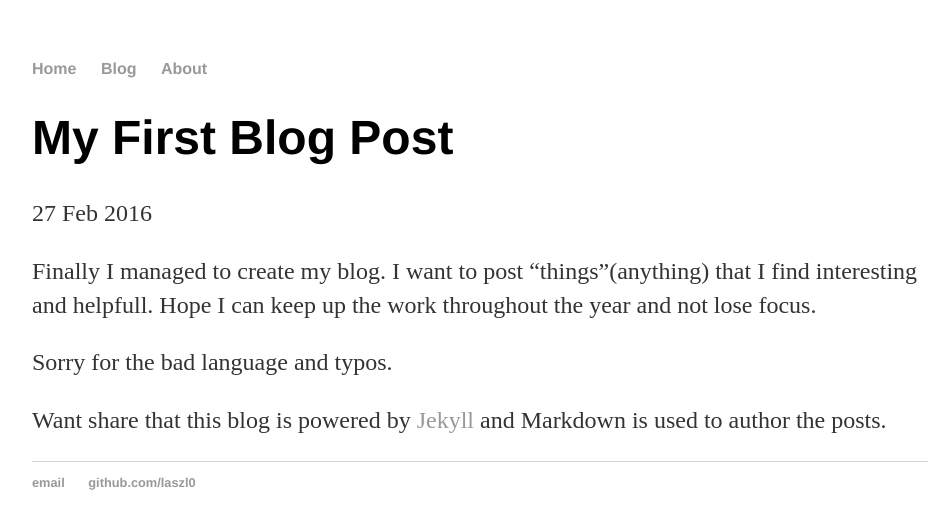
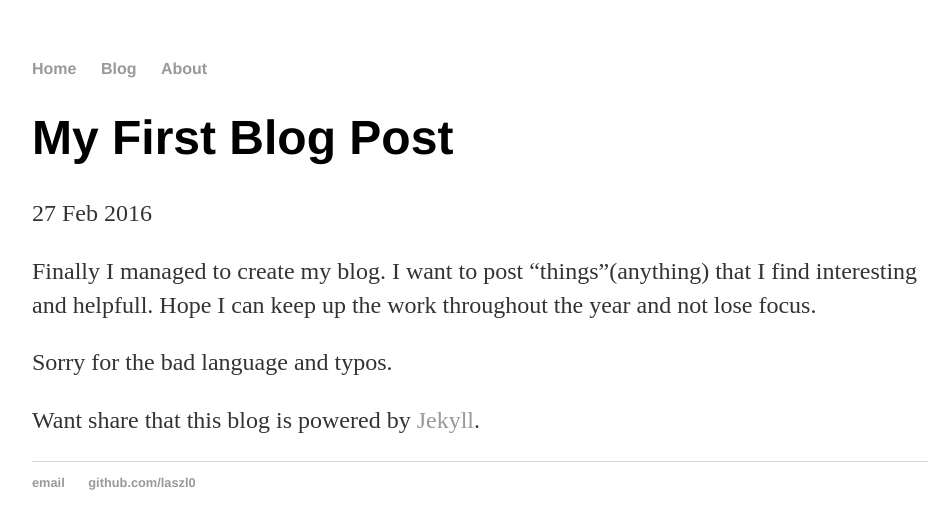
Before and after one commit to laszl0/laszl0.github.io, a Jekyll site: the page built from _posts/2016-02-27-my-first-blog-post.md, in a window 1280 px wide. Shown: the top 529 px of the page, without its empty margins (160-1108 px from the left). Built offline with Jekyll 4.4.1, drawn with Linux system fonts in a browser that asks for light colours.

Commit message:
Update 2016-02-27-my-first-blog-post.md

```diff
--- a/_posts/2016-02-27-my-first-blog-post.md
+++ b/_posts/2016-02-27-my-first-blog-post.md
@@ -10,4 +10,4 @@ Hope I can keep up the work throughout the year and not lose focus.
 
 Sorry for the bad language and typos.
 
-Want share that this blog is powered by [Jekyll](http://jekyllrb.com) and Markdown is used to author the posts.
+Want share that this blog is powered by [Jekyll](http://jekyllrb.com).
```
